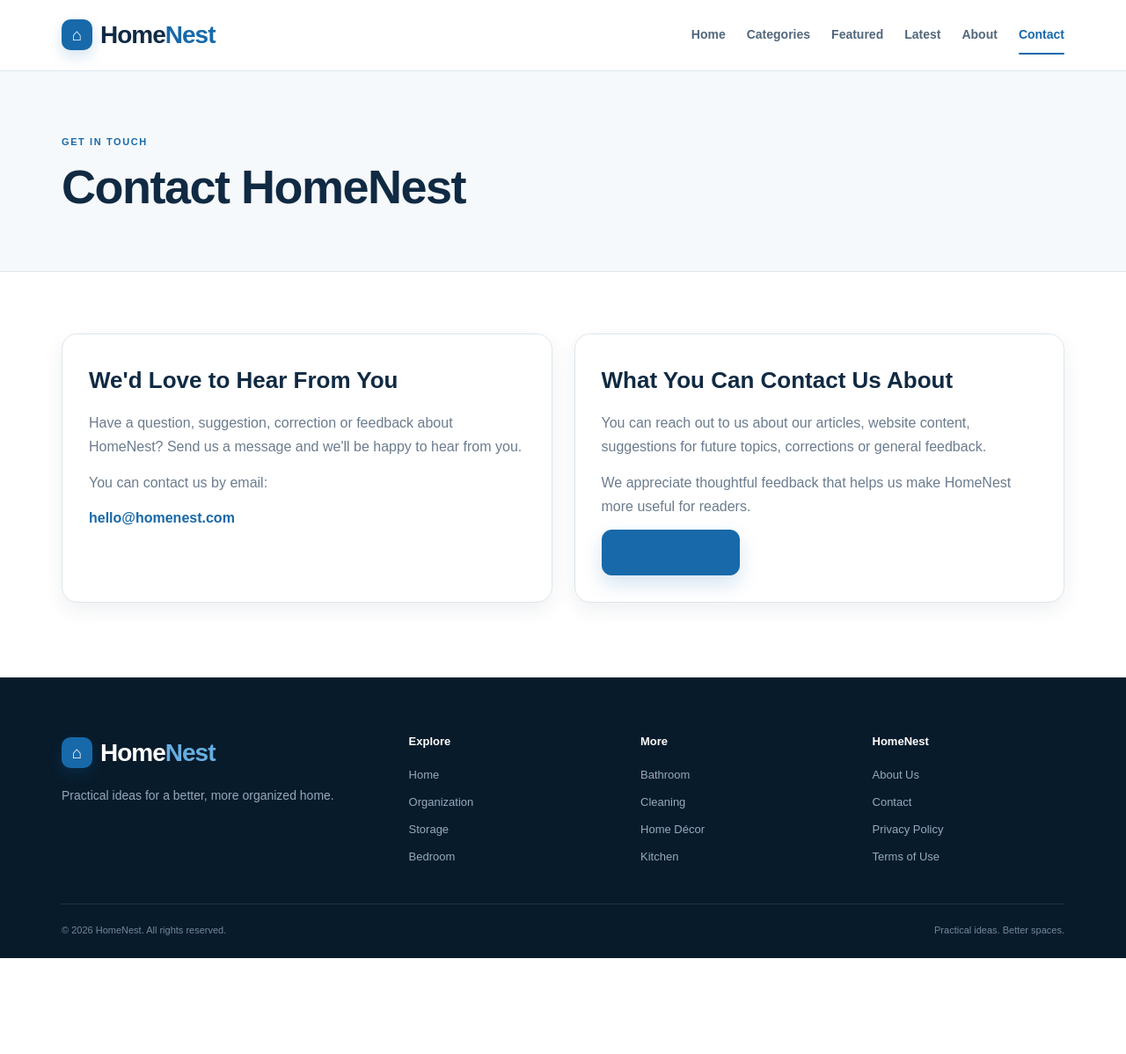
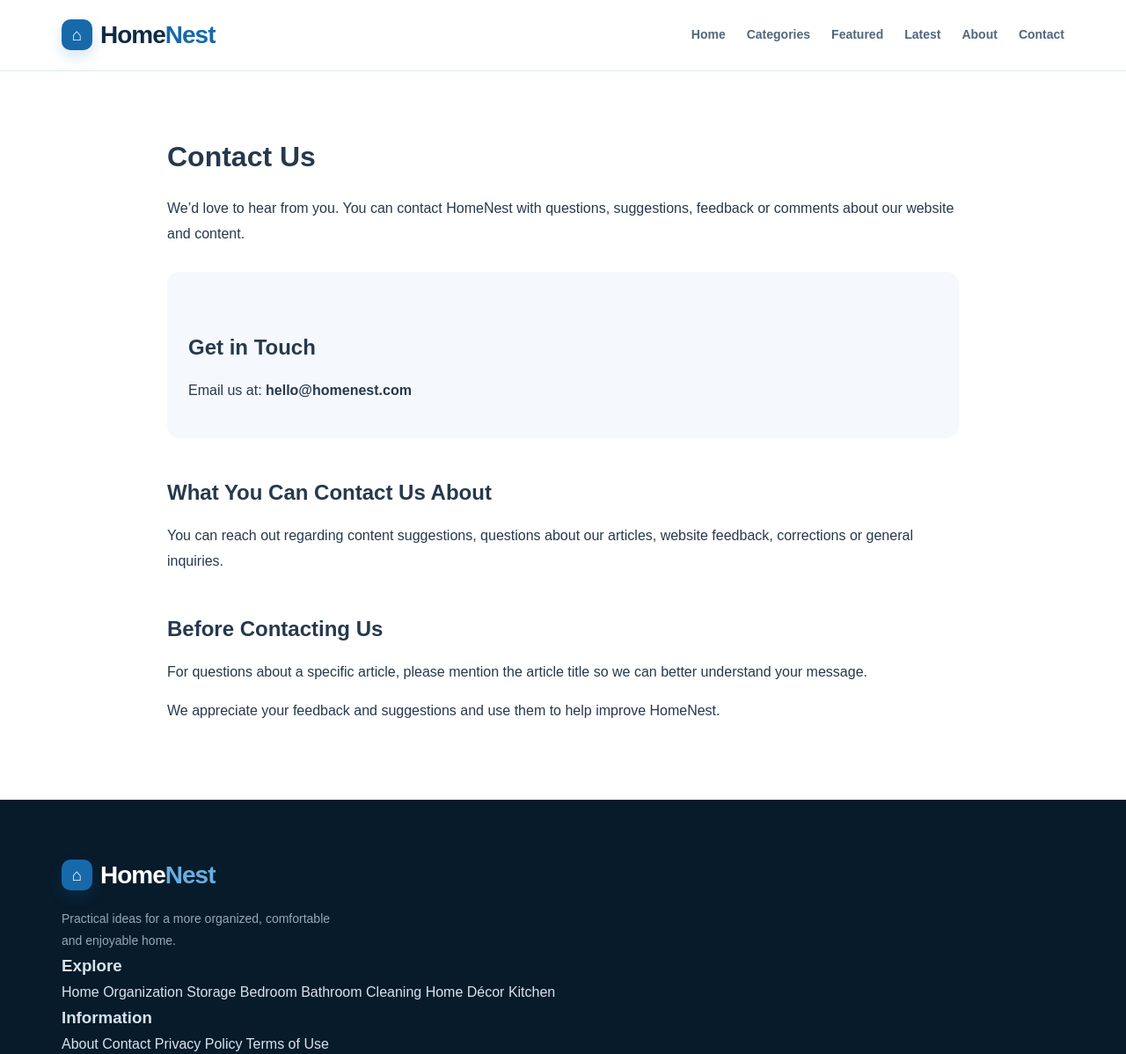
Before and after one commit to hamzaishaq033-boop/homenest, a plain HTML site: page contact.html in a window 1280 px wide. Shown: the top 1198 px of the page at 88% size. Before the commit the page ends 1089 px from the top, so only its background shows below. Drawn offline with Linux system fonts and the light colour scheme.

Commit message:
Refactor contact.html for layout and content updates
Removed unnecessary meta tags and added CSS styles for layout improvements. Updated contact information and structured the contact page content for better clarity.

```diff
--- a/contact.html
+++ b/contact.html
@@ -1,6 +1,4 @@
 <!DOCTYPE html>
-<!-- Paste into contact.html -->
-
 <html lang="en">
 <head>
   <meta charset="UTF-8">
@@ -8,41 +6,59 @@
 
   <title>Contact Us — HomeNest</title>
   <meta name="description" content="Contact HomeNest with questions, suggestions, feedback or other inquiries about our home and lifestyle content.">
-  <meta name="author" content="HomeNest Editorial Team">
   <meta name="robots" content="index, follow">
+  <link rel="canonical" href="https://hamzaishaq033-boop.github.io/homenest/contact.html">
+  <link rel="stylesheet" href="style.css">
 
-  <link rel="canonical" href="https://hamzaishaq033-boop.github.io/homenest/contact.html">
+  <style>
+    .simple-page {
+      padding: 70px 20px;
+    }
 
-  <meta name="google-site-verification" content="PO2u_43AuDkF5000Yihf53EzfjlhtuflF50HynwcxQ">
+    .simple-page-inner {
+      max-width: 900px;
+      margin: 0 auto;
+    }
 
-  <meta property="og:type" content="website">
-  <meta property="og:title" content="Contact Us — HomeNest">
-  <meta property="og:description" content="Contact HomeNest with questions, suggestions, feedback or other inquiries about our home and lifestyle content.">
-  <meta property="og:url" content="https://hamzaishaq033-boop.github.io/homenest/contact.html">
-  <meta property="og:site_name" content="HomeNest">
+    .simple-page h1 {
+      margin-bottom: 18px;
+    }
 
-  <meta name="twitter:card" content="summary">
-  <meta name="twitter:title" content="Contact Us — HomeNest">
-  <meta name="twitter:description" content="Contact HomeNest with questions, suggestions, feedback or other inquiries about our home and lifestyle content.">
+    .simple-page h2 {
+      margin-top: 42px;
+      margin-bottom: 14px;
+    }
 
-  <link rel="stylesheet" href="style.css">
+    .simple-page p {
+      line-height: 1.8;
+      margin-bottom: 16px;
+    }
+
+    .contact-box {
+      margin-top: 28px;
+      padding: 24px;
+      border-radius: 14px;
+      background: #f5f8fc;
+    }
+
+    .contact-box a {
+      font-weight: 600;
+      text-decoration: none;
+    }
+  </style>
 
   <script type="application/ld+json">
   {
     "@context": "https://schema.org",
     "@type": "ContactPage",
-    "name": "Contact Us — HomeNest",
+    "name": "Contact HomeNest",
     "url": "https://hamzaishaq033-boop.github.io/homenest/contact.html",
-    "description": "Contact HomeNest with questions, suggestions, feedback or other inquiries about our home and lifestyle content."
-  }
-  </script>
-
-  <script type="application/ld+json">
-  {
-    "@context": "https://schema.org",
-    "@type": "Organization",
+    "description": "Contact HomeNest with questions, suggestions, feedback or other inquiries about our home and lifestyle content.",
+    "isPartOf": {
+      "@type": "WebSite",
       "name": "HomeNest",
       "url": "https://hamzaishaq033-boop.github.io/homenest/"
+    }
   }
   </script>
 </head>
@@ -51,7 +67,6 @@
 
   <header class="site-header">
     <div class="container header-inner">
-
       <a href="index.html" class="logo" aria-label="HomeNest Home">
         <span class="logo-mark">⌂</span>
         <span class="logo-text">Home<span>Nest</span></span>
@@ -63,78 +78,56 @@
         <a href="index.html#featured-articles">Featured</a>
         <a href="index.html#latest-articles">Latest</a>
         <a href="about.html">About</a>
-      <a href="contact.html" class="active">Contact</a>
+        <a href="contact.html">Contact</a>
       </nav>
-
     </div>
   </header>
 
-<main>
+  <main class="simple-page">
+    <div class="simple-page-inner">
 
-  <section class="page-hero">
-    <div class="container">
-      <span class="eyebrow">GET IN TOUCH</span>
-      <h1>Contact HomeNest</h1>
-    </div>
-  </section>
-
-  <section class="contact-page">
-
-    <div class="container">
-
-      <div class="contact-grid">
-
-        <div class="contact-card">
-
-          <h2>We'd Love to Hear From You</h2>
+      <h1>Contact Us</h1>
 
       <p>
-            Have a question, suggestion, correction or feedback about HomeNest? Send us a message and we'll be happy to hear from you.
+        We’d love to hear from you. You can contact HomeNest with questions,
+        suggestions, feedback or comments about our website and content.
       </p>
 
-          <p>
-            You can contact us by email:
-          </p>
+      <div class="contact-box">
+        <h2>Get in Touch</h2>
 
         <p>
-            <a href="mailto:hello@homenest.com">
-              hello@homenest.com
-            </a>
+          Email us at:
+          <a href="mailto:hello@homenest.com">hello@homenest.com</a>
         </p>
-
       </div>
-
-
-        <div class="contact-card">
 
       <h2>What You Can Contact Us About</h2>
 
       <p>
-            You can reach out to us about our articles, website content, suggestions for future topics, corrections or general feedback.
+        You can reach out regarding content suggestions, questions about
+        our articles, website feedback, corrections or general inquiries.
+      </p>
+
+      <h2>Before Contacting Us</h2>
+
+      <p>
+        For questions about a specific article, please mention the article
+        title so we can better understand your message.
       </p>
 
       <p>
-            We appreciate thoughtful feedback that helps us make HomeNest more useful for readers.
+        We appreciate your feedback and suggestions and use them to help
+        improve HomeNest.
       </p>
 
-          <a href="mailto:hello@homenest.com" class="btn">
-            Send an Email →
-          </a>
-
     </div>
-
-      </div>
-
-    </div>
-
-  </section>
-
   </main>
 
   <footer class="site-footer">
     <div class="container">
 
-    <div class="footer-main">
+      <div class="footer-grid">
 
         <div class="footer-brand">
           <a href="index.html" class="logo">
@@ -143,29 +136,26 @@
           </a>
 
           <p>
-          Practical ideas for a better, more organized home.
+            Practical ideas for a more organized, comfortable and
+            enjoyable home.
           </p>
         </div>
 
-      <div class="footer-column">
+        <div class="footer-links">
           <h3>Explore</h3>
           <a href="index.html">Home</a>
           <a href="article.html">Organization</a>
           <a href="storage.html">Storage</a>
           <a href="bedroom.html">Bedroom</a>
-      </div>
-
-      <div class="footer-column">
-        <h3>More</h3>
           <a href="bathroom.html">Bathroom</a>
           <a href="cleaning.html">Cleaning</a>
           <a href="decor.html">Home Décor</a>
           <a href="food-storage.html">Kitchen</a>
         </div>
 
-      <div class="footer-column">
-        <h3>HomeNest</h3>
-        <a href="about.html">About Us</a>
+        <div class="footer-links">
+          <h3>Information</h3>
+          <a href="about.html">About</a>
           <a href="contact.html">Contact</a>
           <a href="privacy.html">Privacy Policy</a>
           <a href="terms.html">Terms of Use</a>
@@ -174,19 +164,12 @@
       </div>
 
       <div class="footer-bottom">
-      <p>
-        &copy; <span data-current-year>2026</span> HomeNest. All rights reserved.
-      </p>
-
-      <p>
-        Practical ideas. Better spaces.
-      </p>
+        <p>© <span id="year"></span> HomeNest. All rights reserved.</p>
       </div>
 
     </div>
   </footer>
 
   <script src="script.js"></script>
-
 </body>
 </html>
```
Lines whose indentation alone changed are shown as unchanged.
